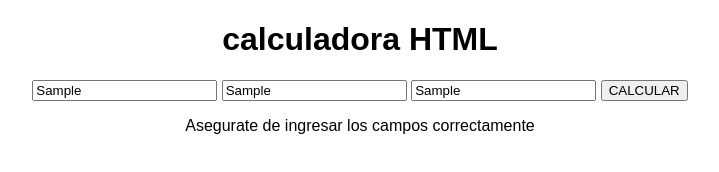
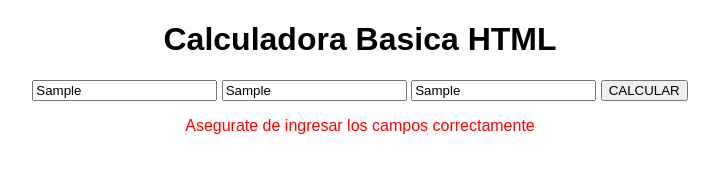
Before and after one commit to alegomez94/Calculadora, a plain HTML site: page index.html in a window 1280 px wide. Both pictures are taken after typing "Sample", "Sample", "Sample" into the empty fields and a click on the input "CALCULAR". Shown: the whole page, without its empty margins (280-999 px from the left). Drawn offline with Linux system fonts and the light colour scheme.

Commit message:
ultimos cambios

```diff
--- a/index.html
+++ b/index.html
@@ -5,19 +5,20 @@
     <meta charset="UTF-8">
     <meta http-equiv="X-UA-Compatible" content="IE=edge">
     <meta name="viewport" content="width=device-width, initial-scale=1.0">
-    <title>Calculadora</title>
-    <link rel="stylesheet" href="/assets/style.css">
+    <title>Calculadora HTML</title>
+    <link rel="stylesheet" href="./assets/style.css">
     <script src="./index.js" defer></script>
 </head>
 
 <body>
-    <h1>calculadora HTML </h1>
-    <input type="text" name="" id="num1" placeholder="primer numero">
-    <input type="text" name="" id="operacion" placeholder=" + , - , * , /">
-    <input type="text" name="" id="num2" placeholder="segundo numero">
-    <input type="submit" value="CALCULAR" id="calcular" onclick=calculadora()>
-    <p id="resultado"></p>
-
+    <h1>Calculadora Basica HTML </h1>
+    <form action="" method="dialog">
+        <input type="text" name="" id="num1" placeholder="primer numero">
+        <input type="text" name="" id="operacion" placeholder=" + , - , * , /">
+        <input type="text" name="" id="num2" placeholder="segundo numero">
+        <input type="submit" value="CALCULAR" id="calcular" onclick=calculadora()>
+        <p id="resultado"></p>
+    </form>
 </body>
 
 </html>
--- a/index.js
+++ b/index.js
@@ -24,8 +24,10 @@ function calculadora() {
             resultadop = num1 / num2
 
         }
+        txtrespuesta.style = "color:black"
         txtrespuesta.innerText = resultadop
     } else {
+        txtrespuesta.style = "color:red"
         txtrespuesta.innerText = "Asegurate de ingresar los campos correctamente"
     }
 
```
